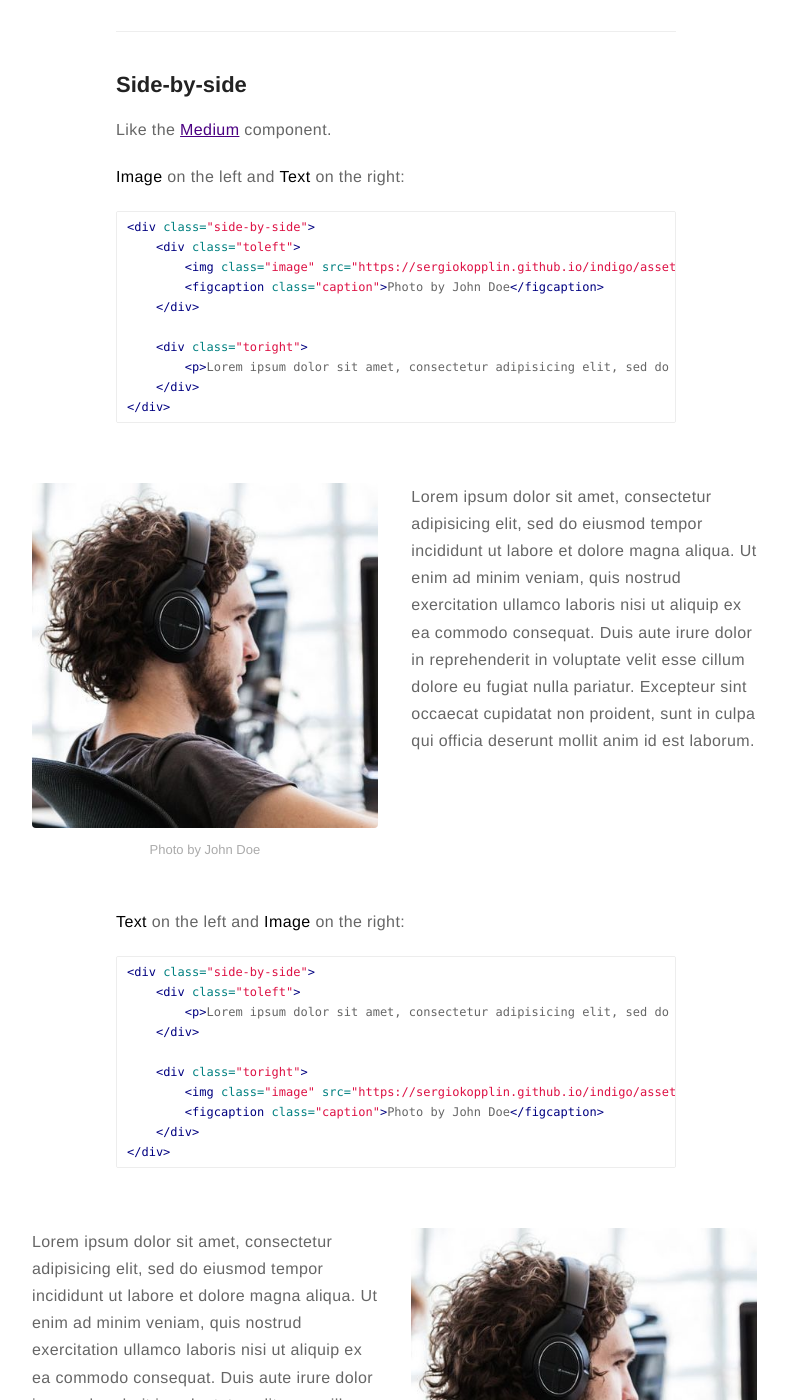
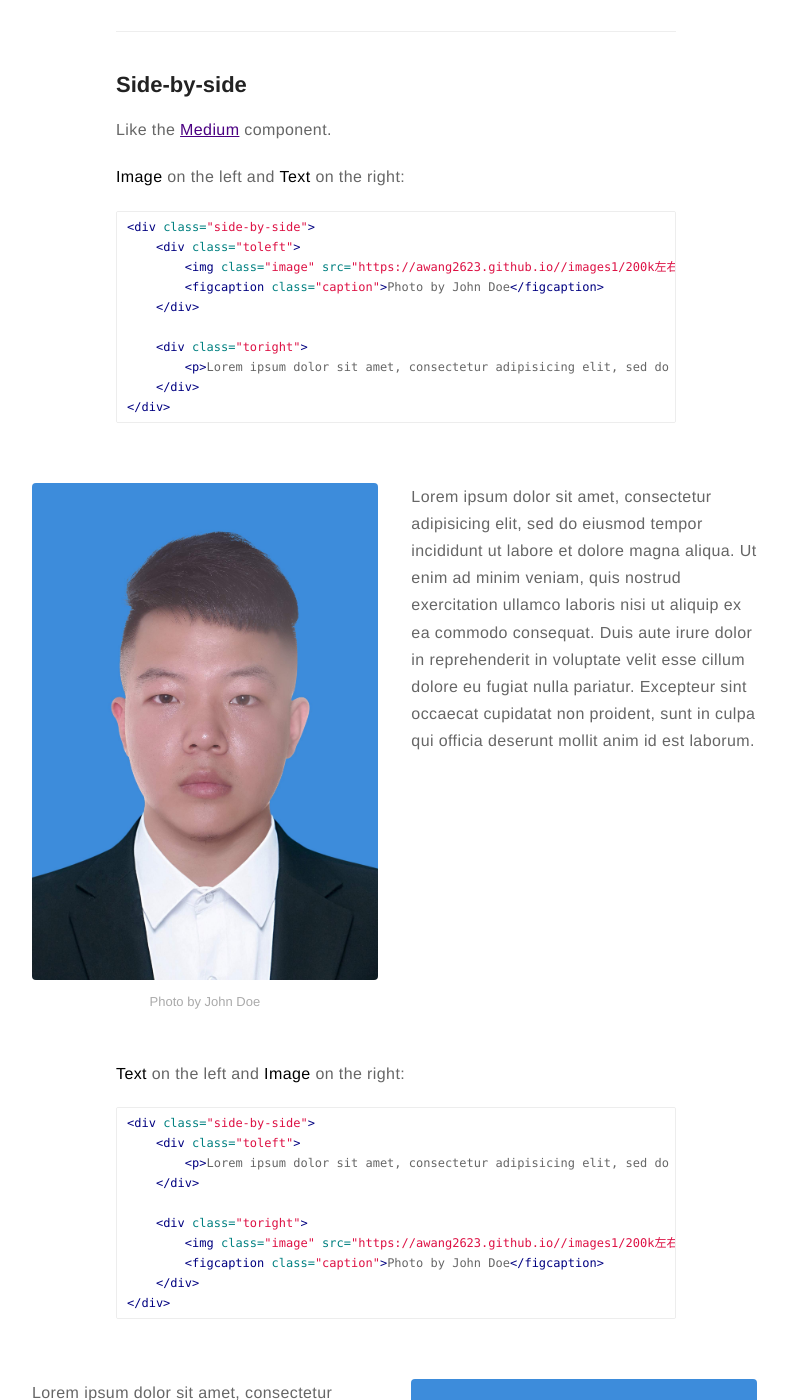
Before and after one commit to Awang2623/Awang2623.github.io, a Jekyll site: the page built from _posts/2015-02-24-markdown-extra-components.markdown, in a window 1280 px wide and 1400 px high, scrolled down 1068 px. Shown: the whole window, without its empty margins (244-1032 px from the left). Built offline with Jekyll 4.4.1, drawn with Linux system fonts in a browser that asks for light colours; comment, search, counter and statistics services are not loaded; part of the change alters nothing that is shown.

Commit message:
Update _config.yml

```diff
--- a/_config.yml
+++ b/_config.yml
@@ -8,7 +8,7 @@ description: A blog about technology and stuff related
 # if it's an external image, update below for true
 # better with square images
 external-image: false
-picture: assets/images/profile.jpg
+picture: images1/200k左右.jpg
 
 # If you want to include your resume, set to true
 # and specify source (external or local).
@@ -16,7 +16,7 @@ resume: true
 resume-external: true
 resume-url: https://google.com/?q=my+resume
 
-url: https://sergiokopplin.github.io/indigo
+url: https://awang2623.github.io/
 # your url: https://USERNAME.github.io
 
 permalink: /:title/
@@ -54,7 +54,7 @@ email: myemail@gmail.com
 
 authors:
   johndoe:
-    name: John Doe
+    name: Awang
     bio: A Man who travels the world eating noodles
     external-image: false
     picture: assets/images/profile.jpg
```
